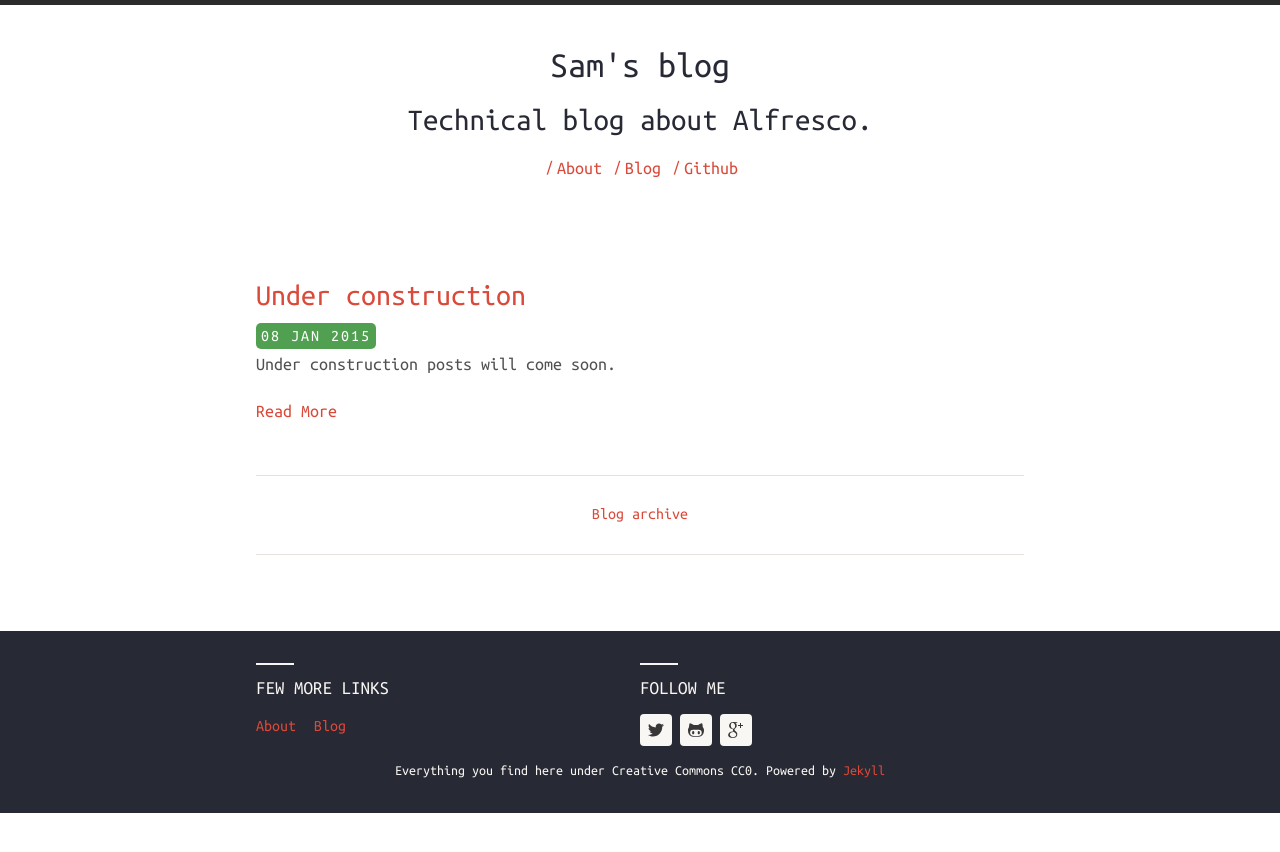
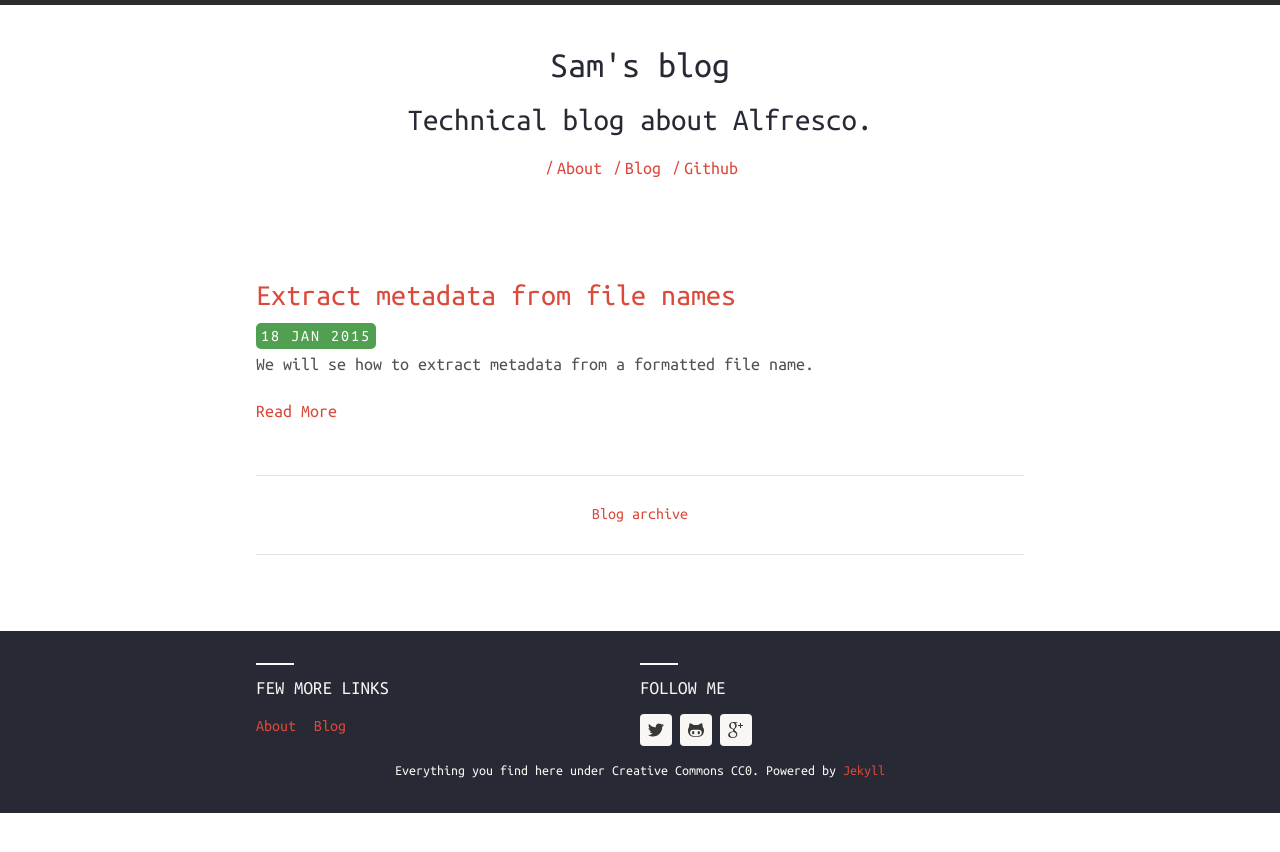
Before and after one commit to TheWeirdDev/theweirddev.github.io, a Jekyll site: the page built from index.html, in a window 1280 px wide. Shown: the top 852 px of the page. Built offline with Jekyll 4.4.1, drawn with Linux system fonts in a browser that asks for light colours; nearby versions of some CDN libraries; some of the changed lines change nothing that is shown.

Commit message:
polishing first post and move it into the post folder

```diff
--- a/_posts/2015-01-08-under-construction.markdown
+++ /dev/null
@@ -1,9 +0,0 @@
----
-layout: post
-title:  "Under construction"
-date:   2015-01-08 16:56:51
-description: Under construction posts will come soon.
-categories:
-- blog
-permalink: sample-post
----
--- a/_drafts/extract-metadata.markdown
+++ b/_posts/2015-03-28-extract-metadata.markdown
@@ -10,18 +10,22 @@
 
 This post covers the following topic. **How to use files name to send metadata into Alfresco?**
 
-> Before starting:
+> __Before starting__
 >
-> A minimum of knowledge about Alfresco is required to follow the article. However there is nothing
-complex and you can find the full implementation in an allinone project [here]({{ site.data.blog.urlExamples }}).
+> Since this post is the first of a series (I hope), we will go together through the steps needed to customize Alfresco
+and especially how to organize a project. The customization of Alfresco will be done using the all-in-one Maven
+archetype. A
+minimum of
+knowledge on
+Alfresco is
+required in order to understand the article. Don't worry there is nothing
+complex and you can find the full implementation [here]({{ site.data.blog.urlExamples }}).
 For
 those who don't have the
 pre-requisite there are many tutorials which introduce to Alfresco.
- For instance I recommend the __Alfresco Developer Tutorials__ from Jeff Potts. And last but not least, for this
- tutorial I
- used the
- config
- below:
+ For instance I recommend the __Alfresco Developer Tutorials__ from Jeff Potts.
+>
+>This is my config:
 >
 > > * Alfresco Community 5.0.a
 > > * Fedora 20
@@ -33,7 +37,7 @@
 
 -----------------------------------
 
-To help us in this task I will use an illustration. Let's say we work for a fictional company MyCo (sorry about the
+To help us in this task I will use a little story. Let's say we work for a fictional company MyCo (sorry about the
 name!) and we just received a new project. The medical service of MyCo is full of
 enthusiasm about archiving their documents electronically. Actually everyday this service generates many paper
 documents. Most of the documents are about
@@ -55,14 +59,29 @@
 
 ## 1. Content model
 
-First of all we need to define the content model. The medical service needs to have information for each document
-about the person concerned, the type of the document and the effective date. To start we will create a new
-XML file which is a description of the content model. Let's take a look at it now.
+The first thing to do is to define the content model. In a document management system it is common to
+attach properties to documents but also to classify documents into different types. All of these will allow us to
+perform
+very accurate treatments and searches. For our study case, the Medical Service needs for a document to have
+information
+ about the person concerned, to know which kind of document document it is and finally at what date the document
+ was  effective.
+
+ Defining the content model is actually writing a specific XML file that describes the properties and
+ types of documents.
+ Let's take a look at this file.
+
+ > In an advance use of Alfresco we can do much more complex things with the content model. Actually it can be a topic
+ for a
+ full
+ article. However there are already enough good documentations on the web such that I don't see the point to
+ convert it here.
 
 ### a. Content model XML
 
-Because the purpose of this post is not to explain how to create a content model, I have done the work for you. The
-result comes below and you can follow the link to see the full file on GitHub.
+I'm not going to enter into details for the same reason there is already documentation on it. So I have done the work
+ for
+you. The result comes below and you can click the link to see the full file on GitHub.
 
 [/repo-amp/src/main/amp/config/alfresco/module/repo-amp/model/medicalServiceModel.xml]({{ site.data.blog.urlExtractMeta }}/repo-amp/src/main/amp/config/alfresco/module/repo-amp/model/medicalServiceModel.xml)
 {% highlight xml%}
@@ -100,10 +119,13 @@
        <property name="ms:lastName">
          <type>d:text</type>
        </property>
-       <property name="ms:status">
+       <property name="ms:gender">
          <type>d:text</type>
        </property>
-       <property name="ms:orgUnit">
+       <property name="ms:age">
+         <type>d:int</type>
+       </property>
+       <property name="ms:jobTitle">
          <type>d:text</type>
        </property>
      </properties>
@@ -144,7 +166,7 @@
  </aspects>
 {% endhighlight %}
 
-This model is quite self-explanatory. We can see there are one content type and three aspects:
+This model is quite self-explanatory. As you can see there is one content type and three aspects:
 
 - `ms:content` (type)
 - `ms:person` (aspect)
@@ -164,7 +186,7 @@
 
 >In a real world it
 might be better to have a content model at the level of your organisation that holds the generic aspects and types
-for all your projects. To go further a good practice would be to have a **root type** and all other types will
+for all your projects. To go further a good practice would be to have a **root type** and all other types would
 inherit from it. (E.g. myco:content, myco:folder)
 
 ### b Spring context
@@ -197,16 +219,18 @@
 </beans>
 {% endhighlight %}
 
-> The module-context.xml is used to define beans for your AMP module. Actually this context will
-be imported by the application-context.xml.
+> The module-context.xml is imported by the application-context.xml which is the main spring context file in Alfresco.
+Thus by importing medical-service-context.xml in the module-context.xml we will assure that our custom beans will be
+integrated.
 
-At this stage you can run Alfresco with the new content model however Share is not aware of it. Don't worry we will
+At this stage you can run Alfresco with the new content model however Share is not aware of it so you won't see any
+differences in the UI. Don't worry we will
 come back to it in a couple of lines.
 
 
 ## 2. File name pattern
 
-Since we have a content model we can define the pattern for our files name. In our database we have
+Since we have a content model we can define the pattern for our files name. Let's say in our database we have
 the tables **PERSON** and
 **MEDICAL_DOCUMENT** which contain more or less the properties of our aspects. To create our
 pattern we will use the
@@ -217,7 +241,7 @@
 which is an
 important information for our medical service.
 
-This pattern for example looks pretty reasonable:
+Here an example of pattern which looks reasonable:
 
 `personId;documentCode;effectiveDate`
 
@@ -228,6 +252,10 @@
 `100;CERT;19-01-2015`
 
 >This document concerns the person with the id 100. It is a certificate made the 19th of January 2015.
+
+To summarize, a person working in the Medical Service will follow this convention to name his
+files such that once the files uploaded in Alfresco all other data about the person and document type
+will be retrieved from the database.
 
 ## 3. Share and content model
 
@@ -276,52 +304,60 @@
   <!-- ################################ TYPES EXISTING NODES ######################## -->
 
   <config evaluator="node-type" condition="ms:document">
-    <forms>
-      <form>
-        <field-visibility>
-          <!-- cm properties -->
-          <show id="cm:name" for-mode="view"/>
-          <show id="cm:title" for-mode="view"/>
-          <show id="size" for-mode="view"/>
-          <show id="cm:created" for-mode="view"/>
-          <show id="cm:creator" for-mode="view"/>
-          <!-- aspect person -->
-          <show id="ms:personId"/>
-          <show id="ms:firstName" for-mode="view"/>
-          <show id="ms:lastName" for-mode="view"/>
-          <!-- aspect effectiveDate -->
-          <show id="ms:date" for-mode="view"/>
-          <!-- aspect documentType -->
-          <show id="ms:docTypeCode"/>
-          <show id="ms:docTypeName" for-mode="view"/>
-          <show id="ms:docTypeDescription" for-mode="view"/>
-        </field-visibility>
-        <appearance>
-          <set id="medicalinfoset" appearance="fieldset" label-id="set.ms_medicalinfoset"/>
-          <set id="commonpropertiesset" appearance="fieldset" label-id="set.ms_commonpropertiesset"/>
+      <forms>
+        <form>
+          <field-visibility>
+            <!-- cm properties -->
+            <show id="cm:name" for-mode="view"/>
+            <show id="cm:title" for-mode="view"/>
+            <show id="size" for-mode="view"/>
+            <show id="cm:created" for-mode="view"/>
+            <show id="cm:creator" for-mode="view"/>
+            <!-- aspect person -->
+            <show id="ms:personId"/>
+            <show id="ms:firstName" for-mode="view"/>
+            <show id="ms:lastName" for-mode="view"/>
+            <show id="ms:gender" for-mode="view"/>
+            <show id="ms:age" for-mode="view"/>
+            <show id="ms:jobTitle" for-mode="view"/>
+            <!-- aspect effectiveDate -->
+            <show id="ms:date" for-mode="view"/>
+            <!-- aspect documentType -->
+            <show id="ms:docTypeCode"/>
+            <show id="ms:docTypeName" for-mode="view"/>
+            <show id="ms:docTypeDescription" for-mode="view"/>
+          </field-visibility>
+          <appearance>
+            <set id="medicalinfoset" appearance="fieldset" label-id="set.ms_medicalinfoset"/>
+            <set id="commonpropertiesset" appearance="fieldset" label-id="set.ms_commonpropertiesset"/>
 
-          <field id="ms:personId" label-id="prop.ms_personId" set="medicalinfoset"/>
-          <field id="ms:firstName" label-id="prop.ms_firstName" set="medicalinfoset"/>
-          <field id="ms:lastName" label-id="prop.ms_lastName" set="medicalinfoset"/>
-          <field id="ms:date" label-id="prop.ms_date" set="medicalinfoset"/>
-          <field id="ms:docTypeCode" label-id="prop.ms_docTypeCode" set="medicalinfoset"/>
-          <field id="ms:docTypeName" label-id="prop.ms_docTypeName" set="medicalinfoset"/>
-          <field id="ms:docTypeDescription" label-id="prop.ms_docTypeDescription" set="medicalinfoset"/>
+            <field id="ms:personId" label-id="prop.ms_personId" set="medicalinfoset"/>
+            <field id="ms:firstName" label-id="prop.ms_firstName" set="medicalinfoset"/>
+            <field id="ms:lastName" label-id="prop.ms_lastName" set="medicalinfoset"/>
+            <field id="ms:gender" label-id="prop.ms_gender" set="medicalinfoset"/>
+            <field id="ms:age" label-id="prop.ms_age" set="medicalinfoset"/>
+            <field id="ms:jobTitle" label-id="prop.ms_jobTitle" set="medicalinfoset"/>
+            <field id="ms:date" label-id="prop.ms_date" set="medicalinfoset"/>
+            <field id="ms:docTypeCode" label-id="prop.ms_docTypeCode" set="medicalinfoset"/>
+            <field id="ms:docTypeName" label-id="prop.ms_docTypeName" set="medicalinfoset"/>
+            <field id="ms:docTypeDescription" label-id="prop.ms_docTypeDescription" set="medicalinfoset"/>
 
-          <field id="cm:name" set="commonpropertiesset"/>
-          <field id="cm:title" set="commonpropertiesset"/>
-          <field id="size" set="commonpropertiesset"/>
-          <field id="cm:created" set="commonpropertiesset"/>
-          <field id="cm:creator" set="commonpropertiesset"/>
-        </appearance>
-      </form>
-    </forms>
-  </config>
+            <field id="cm:name" set="commonpropertiesset"/>
+            <field id="cm:title" set="commonpropertiesset"/>
+            <field id="size" set="commonpropertiesset"/>
+            <field id="cm:created" set="commonpropertiesset"/>
+            <field id="cm:creator" set="commonpropertiesset"/>
+          </appearance>
+        </form>
+      </forms>
+    </config>
 
 </alfresco-config>
 {% endhighlight %}
 
-For those who are familiar with this file, there is nothing really special here.
+For those who are familiar with this file, it is pretty basic. The result should look like this:
+
+![Manage rules]({{ site.url }}/assets/posts/extract-meta/result-properties.png)
 
 ### b. Messages
 
@@ -345,13 +381,16 @@
 prop.ms_docTypeCode=Code
 prop.ms_docTypeName=Type document
 prop.ms_docTypeDescription=Description
+prop.ms_gender=Gender
+prop.ms_age=Age
+prop.ms_jobTitle=Job title
 
 #sets
 set.ms_commonpropertiesset=General properties
 set.ms_medicalinfoset=Medical information
 {% endhighlight %}
 
-Spring needs to know about this properties file.
+Spring needs to know about this file.
 
 [/share-amp/src/main/amp/config/alfresco/web-extension/medical-serivce-context.xml]({{ site.data.blog.urlExtractMeta }}/share-amp/src/main/amp/config/alfresco/web-extension/medical-serivce-context.xml)
 {% highlight xml%}
@@ -375,43 +414,41 @@
 
 ## 3. Repository - Let's structure our project
 
- We are almost ready to go with the hear of the task. But before coding like crazy we need to structure a
+ We are almost ready to go with the heart of the task. But before coding like crazy we need to structure a
  bit our project.
 
 ### a. Constants for content model
 
 This part is optional but can be considered as a good practice. The idea is to
 create a Java Interface to list all "items" of our content model. It allows to reference them
-latter instead of having them hard coded everywhere. You can distinguish two different kind of constants.
-The first ones are just String we items name. The second are Qnames associated to the items.
+later instead of having them hard coded everywhere. You can distinguish two different kind of constants.
+The first ones are just strings set with local items names. The second are Qnames associated to the items.
 
 [/repo-amp/src/main/java/org/myco/medical/constant/MedicalServiceModel.java]({{ site.data.blog.urlExtractMeta }}/repo-amp/src/main/java/org/myco/medical/constant/MedicalServiceModel.java)
 
-> QName represents the qualified name of a Repository item (cf. alfresco javadoc LINK). Which means a QName is a
-unique identifier for a property or a type, aspect and so on. QName is built for the namespaceURI and the local name
+> QName represents the qualified name of a Repository item. In other words a QName is
+unique identifier for a content model property or a type, aspect, ... QNames are built with the namespace uri and the
+local name
 of the item.
 
 > These constants can be placed in a separated maven project in order to easily share them between projects.
 
 ### b. Business entities
 
-A bit of OOP now with the business model. In our case we will work with persons and document types the information we
- have in our database.  .Let's
-create a package
-under
-[/repo-amp/src/main/java/org/myco/medical/bean]({{ site.data.blog.urlExtractMeta }}/repo-amp/src/main/java/org/myco/medical/bean) and the following
+A bit of OOP now. Such as with a typical Java project we have business entities and we need to represent them in our
+project. Here POJOs will do the job. A new package is created
+[/repo-amp/src/main/java/org/myco/medical/bean]({{ site.data.blog.urlExtractMeta}}/repo-amp/src/main/java/org/myco/medical/bean) containing the following
 classes :
 
-- Person
-- DocumentType
-- MedicalDocument
-
-Really nothing special!  just basic Java.
+- [Person]({{ site.data.blog.urlExtractMeta}}/repo-amp/src/main/java/org/myco/medical/bean/Person.java)
+- [DocumentType]({{ site.data.blog.urlExtractMeta}}/repo-amp/src/main/java/org/myco/medical/bean/DocumentType.java)
+- [MedicalDocument]({{ site.data.blog.urlExtractMeta}}/repo-amp/src/main/java/org/myco/medical/bean/MedicalDocument.java)
 
 ### c. External master data access objects (DAO)
 
-Next step would be to configure a data source for the external database. However as I told you I presumed we had a
-database but I'm not going to create one only for this example. Instead I created fake DAOs with hardcoded
+Next step would be to configure a data source for the external database. However I'm not going to create a
+real
+database just for it but instead I created fake DAOs with hardcoded
 objects [/repo-amp/src/main/java/org/myco/medical/dao]({{ site.data.blog.urlExtractMeta}}/repo-amp/src/main/java/org/myco/medical/dao).
 
 ### b. Services
@@ -443,24 +480,31 @@
   <title>Patient</title>
   <properties>
     <!-- The Person ID of the related person -->
-    <property name="ms:personId">
-      <type>d:long</type>
-      <mandatory>true</mandatory>
-    </property>
-    <property name="ms:firstName">
-      <type>d:text</type>
-    </property>
-    <property name="ms:lastName">
-      <type>d:text</type>
-    </property>
-    <property name="ms:status">
-      <type>d:text</type>
-    </property>
-    <property name="ms:orgUnit">
-      <type>d:text</type>
-    </property>
-  </properties>
-</aspect>
+    <aspect name="ms:person">
+      <title>Patient</title>
+      <properties>
+        <!-- The Person ID of the related person -->
+        <property name="ms:personId">
+          <type>d:long</type>
+          <mandatory>true</mandatory>
+        </property>
+        <property name="ms:firstName">
+          <type>d:text</type>
+        </property>
+        <property name="ms:lastName">
+          <type>d:text</type>
+        </property>
+        <property name="ms:gender">
+          <type>d:text</type>
+        </property>
+        <property name="ms:age">
+          <type>d:int</type>
+        </property>
+        <property name="ms:jobTitle">
+          <type>d:text</type>
+        </property>
+      </properties>
+    </aspect>
 {% endhighlight %}
 
 And the Person POJO:
@@ -468,17 +512,18 @@
 {% highlight java%}
 public class Person
 {
-  private Long id;
-  private String firstName;
-  private String lastName;
-  private String status;
-  private String orgUnit;
+   private Long id;
+   private String firstName;
+   private String lastName;
+   private String gender;
+   private String jobTitle;
+   private Integer age;
 
   // getters and setters ...
 }
 {% endhighlight %}
 
-The custom service `MedicalNodeService`:
+So let's create the custom service `MedicalNodeService`:
 
 [/repo-amp/src/main/java/org/myco/medical/service/MedicalNodeService.java]({{ site.data.blog.urlExtractMeta }}/repo-amp/src/main/java/org/myco/medical/service/MedicalNodeService.java)
 {% highlight java%}
@@ -508,10 +553,12 @@
 
 We will create more services like this later.
 
-### c. Spring context
+### c. Spring annotations
 
-With our custom services it is easy to Spring annotations then we don't not need to modify anymore the context.xml.
-By using the annotation `Service` on a class Spring will treat it as a spring bean.
+With our custom services it is easy to use Spring annotations. For example, by using the annotation `Service` on a
+class
+Spring we
+ can declare a spring bean.
 {% highlight java%}
 /**
  * Medical node service
@@ -541,7 +588,8 @@
 
 ## 4. Repository - extract metadata
 
- Finally we can start with the most interesting part. Briefly the plan is to create a custom
+ Finally we can start with the most interesting part, I mean the extraction of the meta-dada from the file names.
+ Concretely the idea is to create a custom
  `action` which we will be used in a `rule`...
 
 ### a. Custom action
@@ -624,7 +672,7 @@
  we will come back it in a moment.
 
 
-One thing I haven't mentioned yet. We have to tell Alfresco about this new action. For this we
+One thing I haven't mentioned yet - we have to tell Alfresco about this new action. For this we
  have to declare a new bean in our [medical-service-context.xml]({{ site.data.blog.urlExtractMeta }}/repo-amp/src/main/amp/config/alfresco/module/repo-amp/context/medical-service-context.xml)
 
 {% highlight xml%}
@@ -633,7 +681,7 @@
 parent="action-executer"/>
 {% endhighlight %}
 
-And finally it's need to be ran into a transaction. Thanks to the Alfresco Foundation API and the
+And finally we need to run this into a transaction. Thanks to the Alfresco Foundation API and the
 TransactionService:
 
 {% highlight java%}
@@ -714,7 +762,7 @@
 
 ## c. MedicalDocumentService
 
-It is the second service I've introduced in our Action there are two methods:
+It's the second service I've introduced in our Action. This new service contains two methods:
 The first one `buildMedicalDocumentFromIdentifiers` uses a documentIdentifier to retrieve business objects and
 build an object [MedicalDocument]({{ site.data.blog.urlExtractMeta}}/repo-amp/src/main/java/org/myco/medical/bean/MedicalDocument.java). The second method
 `createMedicalDocumentFromExistingNode` sets the type ms:content and all medical properties to an existing node.
@@ -769,10 +817,10 @@
 
 # 5. The Rule
 
-Let's see how to manually create the rule using Share. First create a new folder somewhere.
+Let's see how to manually create the rule using Share. First create a new folder somewhere in Alfresco.
 ![New folder]({{ site.url }}/assets/posts/extract-meta/new-folder.png)
 
-Then on this folder click on manage rules and create rule.
+Then on this folder click on manage rules.
 ![Manage rules]({{ site.url }}/assets/posts/extract-meta/manage-rules.png)
 
 Create the new rule like this:
@@ -781,12 +829,22 @@
 Let's try to upload a document with the name `1234;PR;19-01-2015.pdf`
 ![Manage rules]({{ site.url }}/assets/posts/extract-meta/result-properties.png)
 
->For information it's possible to create a rule and applying it to a folder via the RuleService (Alfresco foundation
+>For your information, it's possible to create a rule and applying it to a folder via the RuleService (Alfresco
+foundation
 API).
 
 # 6. Unit tests
 
+Proper unit tests should be developed for this feature. If I have time I will add this part.
+
 # Conclusion
-The feature we implemented today is very basic but I saw much more than this.
-We actually saw how to structure All-in-one. How to create a custom content model. How to create custom services. Hoe
- to unit test our customizations. How to create Action. Hot to use Alfresco Foundation API and so on.
+The feature we implemented today is very basic but we saw much more than just this feature.
+We actually saw how to structure All-in-one. How to create a custom content model. How to create custom services. How
+ to create Action. How to use Alfresco Foundation API etc.
+
+
+To finish, it's not obvious the mechanism of file names that respect a certain convention to get metadata into Alfresco
+ is the better way for end users. Indeed it should be use only with "power users" for other population of users
+ advance
+  UI components in the edit metadata screen would be better. I mean by advance components something like a suggest
+  field that can suggest persons in your database while you are writing.
```
Also changed, not shown: assets/posts/extract-meta/result-properties.png.
